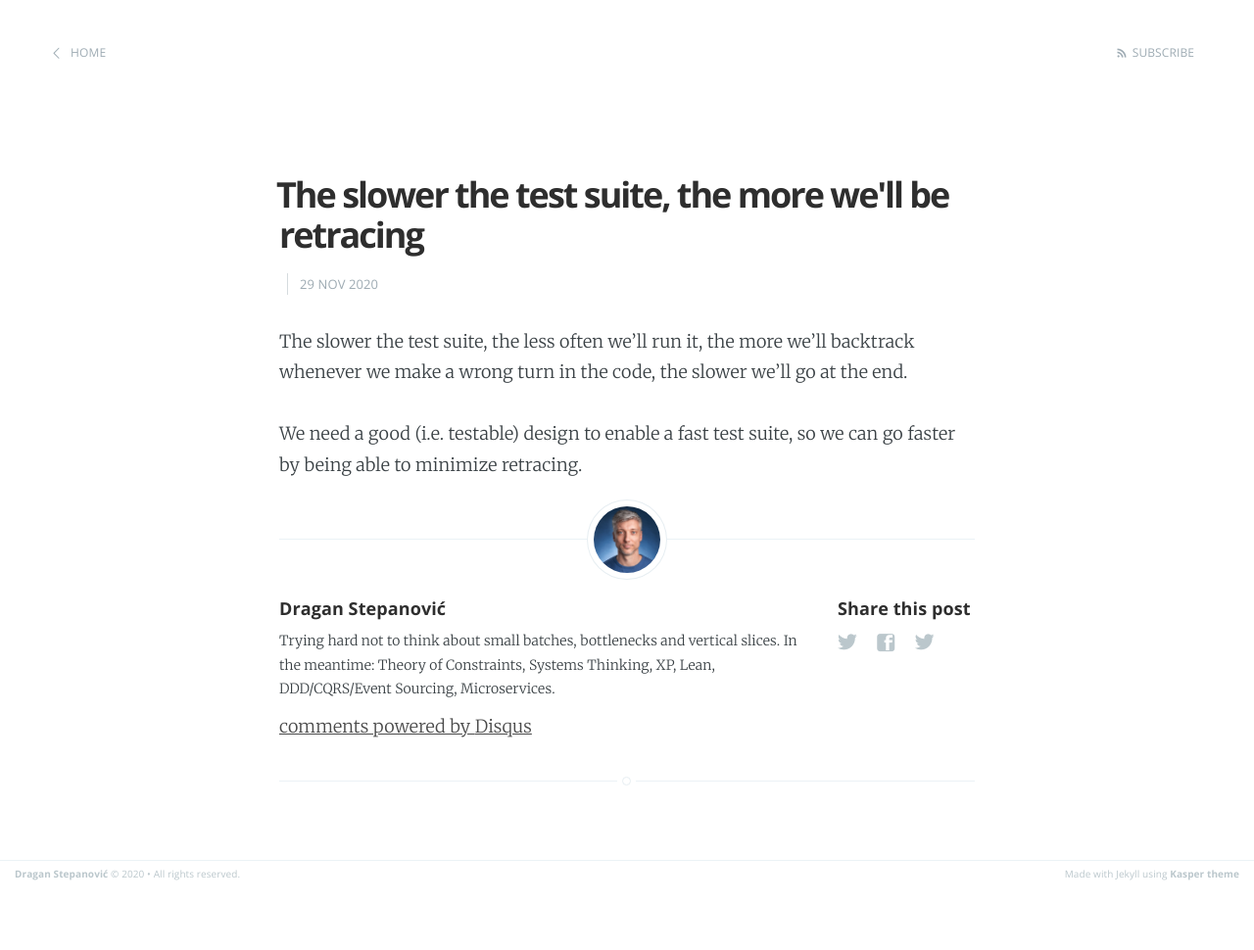
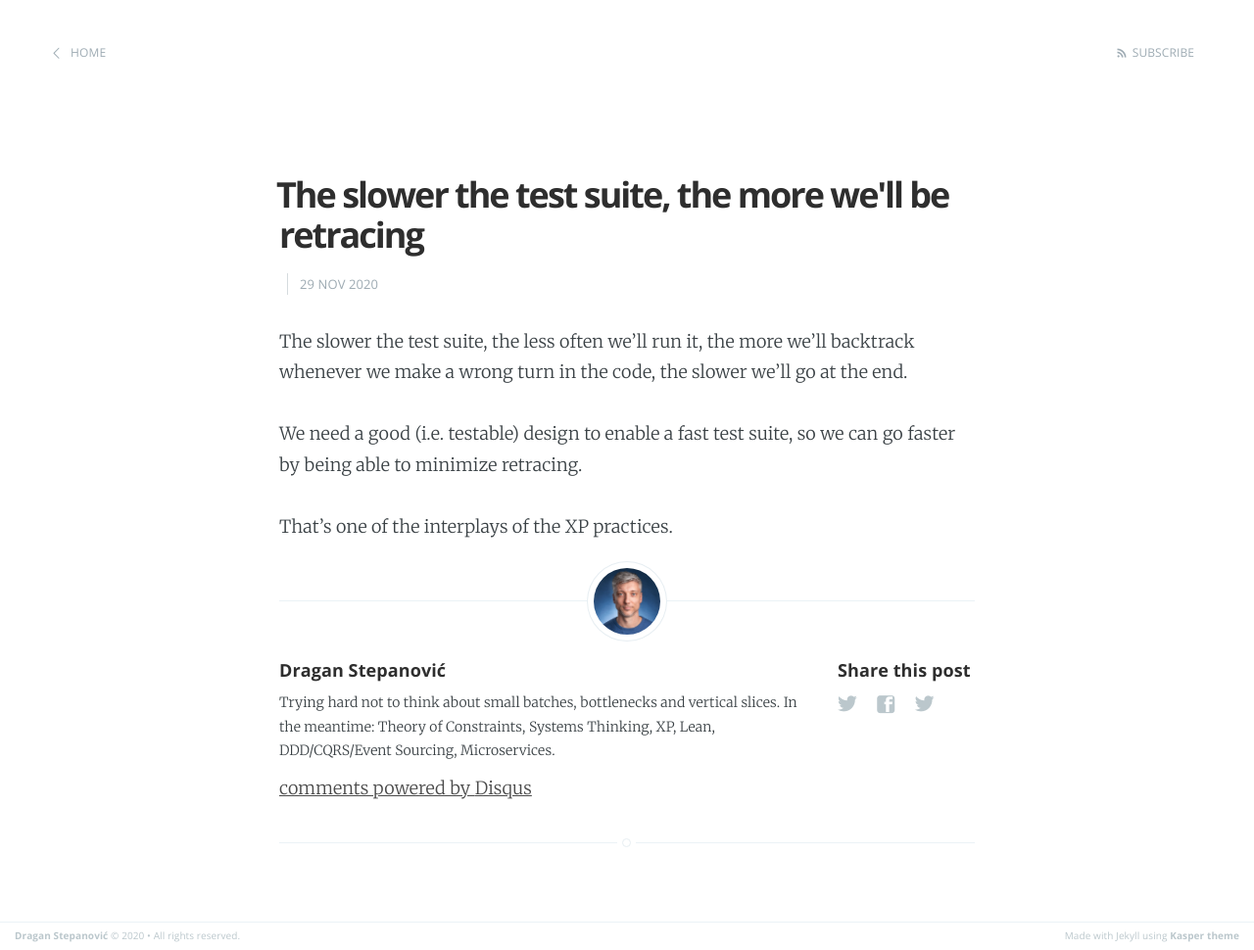
Before and after one commit to dragan-stepanovic/dragan-stepanovic.github.io, a Jekyll site: the page built from _posts/2020-11-29-the-slower-the-test-suite-the-slower-we-go.md, in a window 1280 px wide. Shown: the whole page at 98% size. Built offline with Jekyll 4.4.1, drawn with Linux system fonts in a browser that asks for light colours; our own code applies the rules of GitHub Pages for plain Markdown files; comment, search, counter and statistics services are not loaded; before the commit the page ends 907 px from its top, so only the background shows below that.

Commit message:
Update 2020-11-29-the-slower-the-test-suite-the-slower-we-go.md

```diff
--- a/_posts/2020-11-29-the-slower-the-test-suite-the-slower-we-go.md
+++ b/_posts/2020-11-29-the-slower-the-test-suite-the-slower-we-go.md
@@ -5,3 +5,5 @@ title: The slower the test suite, the more we'll be retracing
 The slower the test suite, the less often we'll run it, the more we'll backtrack whenever we make a wrong turn in the code, the slower we'll go at the end.
 
 We need a good (i.e. testable) design to enable a fast test suite, so we can go faster by being able to minimize retracing.
+
+That's one of the interplays of the XP practices.
```
